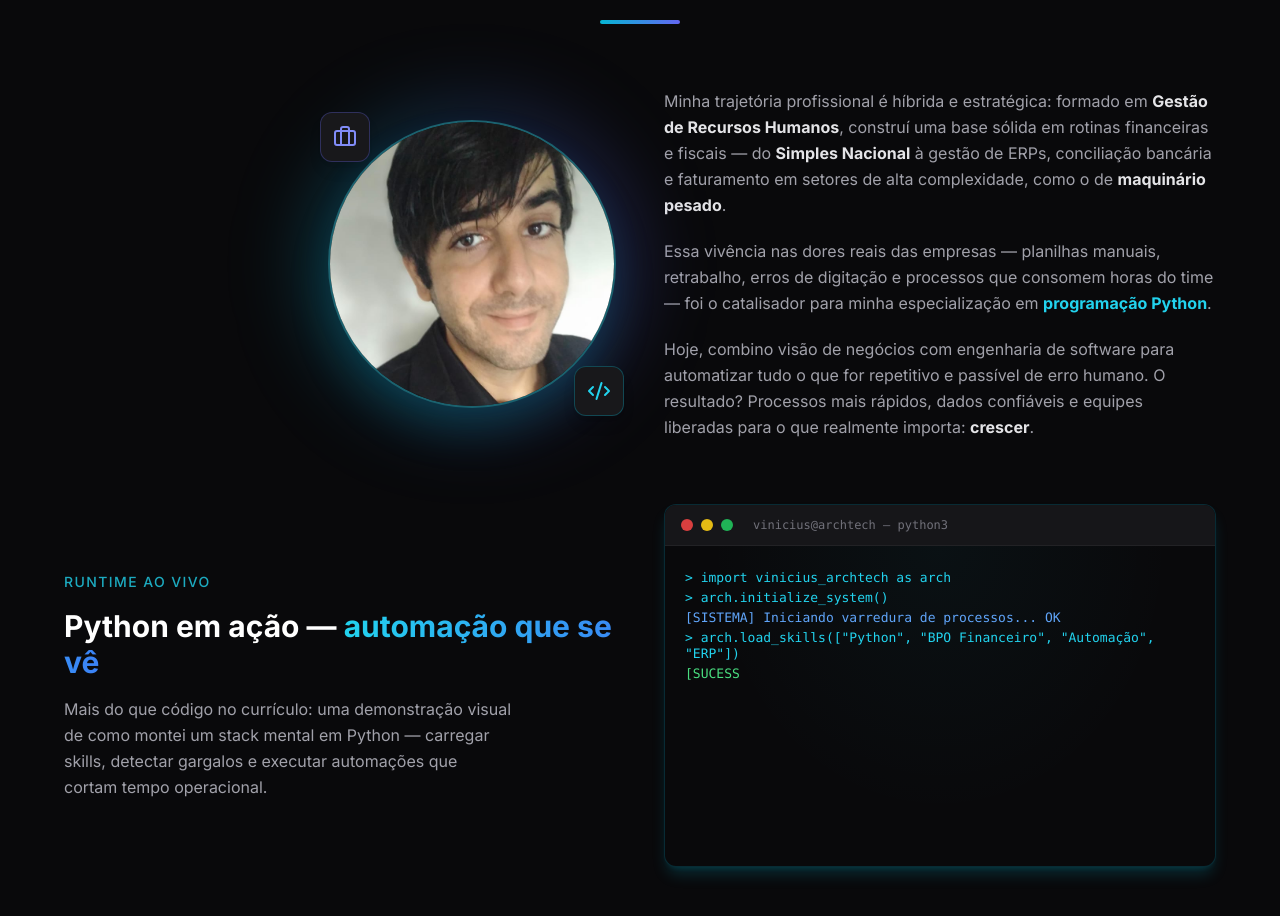
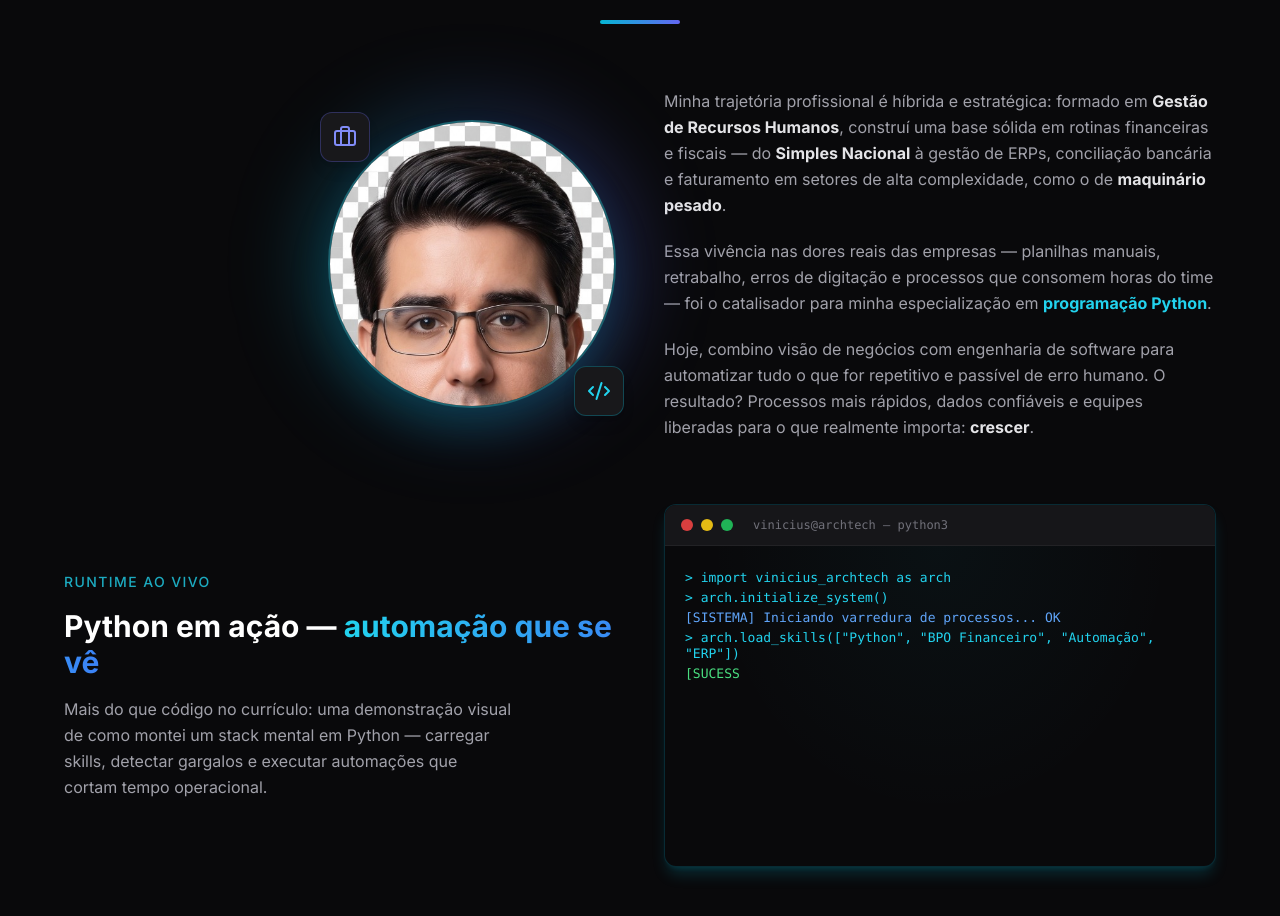
Before and after one commit to ZweiSpy/vinicius-archtech, a Next.js app: page / in a window 1280 px wide. Shown: the part 932-1848 px from the top of the page. Built offline with nearby package versions, Linux system fonts and the light colour scheme.

Commit message:
mudança de foto de exibição

```diff
--- a/src/components/AboutSection.tsx
+++ b/src/components/AboutSection.tsx
@@ -27,7 +27,7 @@ export function AboutSection() {
               <div className="absolute -inset-4 rounded-full bg-gradient-to-r from-cyan-500/30 via-blue-500/20 to-indigo-500/30 blur-2xl" />
               <div className="relative h-64 w-64 overflow-hidden rounded-full border-2 border-cyan-400/40 bg-zinc-900 shadow-2xl shadow-cyan-500/25 sm:h-72 sm:w-72">
                 <Image
-                  src="/perfil.jpeg"
+                  src="/perfil.png"
                   alt={about.photoAlt}
                   fill
                   sizes="(max-width: 640px) 256px, 288px"
```
Also changed, not shown: public/perfil.png (added).
